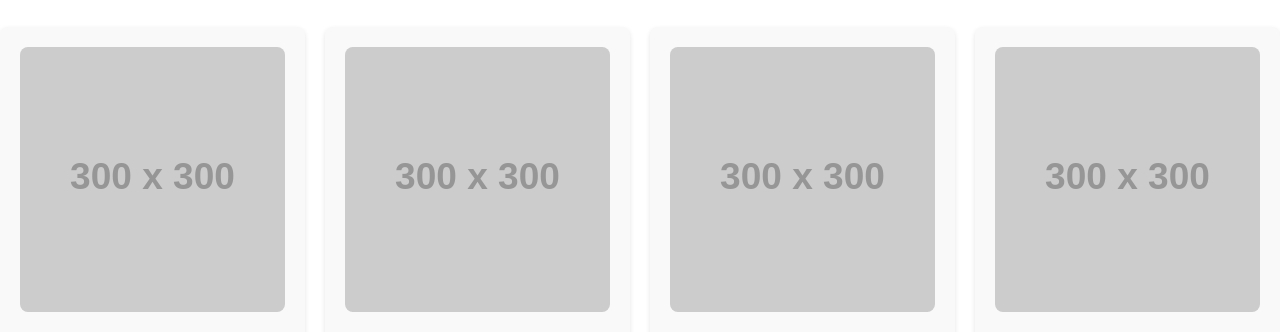
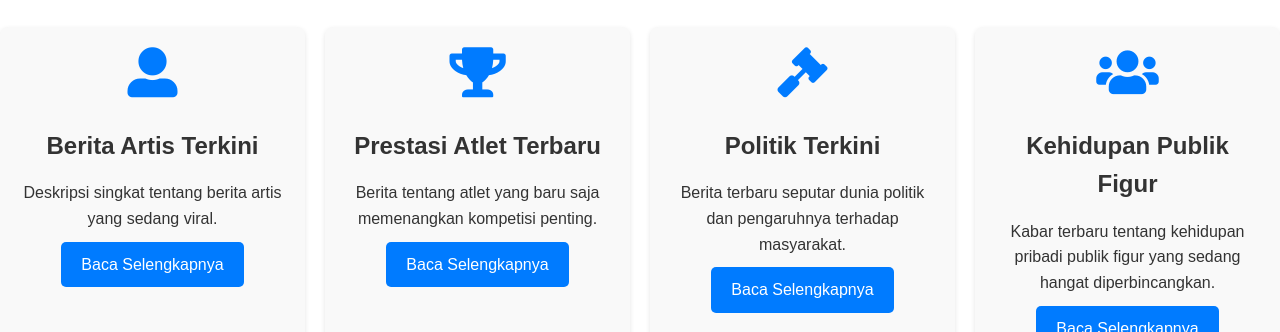
Before and after one commit to flashnewsid/topik-hot.github.io, a plain HTML site: page index.html in a window 1280 px wide. Shown: the part 441-773 px from the top of the page. Drawn offline with Linux system fonts and the light colour scheme; placeholder pictures from the web are drawn by us.

Commit message:
Update index.html

```diff
--- a/index.html
+++ b/index.html
@@ -3,8 +3,18 @@
 <head>
     <meta charset="UTF-8">
     <meta name="viewport" content="width=device-width, initial-scale=1.0">
-    <meta name="description" content="FlashNewsID - Berita Terkini tentang Artis, Atlet, Politik, dan Publik Figur Lainnya">
+    <meta name="description" content="FlashNewsID - Berita Terkini tentang Artis, Atlet, Politik, dan Publik Figur Lainnya.">
+    <meta name="keywords" content="berita, artis, atlet, politik, publik figur, berita viral">
+    <meta name="robots" content="index, follow">
+    <meta property="og:title" content="FlashNewsID - Berita Terkini dan Terpercaya">
+    <meta property="og:description" content="Dapatkan informasi terkini seputar artis, atlet, politik, dan publik figur lainnya hanya di FlashNewsID.">
+    <meta property="og:image" content="https://via.placeholder.com/600x315">
+    <meta property="og:url" content="https://flashnewsid.github.io/topik/">
     <title>FlashNewsID - Berita Artis, Atlet, Politik, & Publik Figur</title>
+
+    <!-- Link untuk Font Awesome -->
+    <link rel="stylesheet" href="https://cdnjs.cloudflare.com/ajax/libs/font-awesome/5.15.3/css/all.min.css">
+
     <style>
         /* Resetting margin and padding */
         * {
@@ -92,10 +102,10 @@
             box-shadow: 0 2px 5px rgba(0, 0, 0, 0.1);
         }
 
-        .news-item img {
-            width: 100%;
-            height: auto;
-            border-radius: 8px;
+        .news-item i {
+            font-size: 50px;
+            color: #007bff;
+            margin-bottom: 15px;
         }
 
         .news-item h3 {
@@ -153,25 +163,25 @@
             <h2>Berita Populer</h2>
             <div class="news-grid">
                 <div class="news-item">
-                    <img src="https://via.placeholder.com/300" alt="Gambar Berita 1">
+                    <i class="fas fa-user-alt"></i>
                     <h3>Berita Artis Terkini</h3>
                     <p>Deskripsi singkat tentang berita artis yang sedang viral.</p>
                     <a href="#">Baca Selengkapnya</a>
                 </div>
                 <div class="news-item">
-                    <img src="https://via.placeholder.com/300" alt="Gambar Berita 2">
+                    <i class="fas fa-trophy"></i>
                     <h3>Prestasi Atlet Terbaru</h3>
                     <p>Berita tentang atlet yang baru saja memenangkan kompetisi penting.</p>
                     <a href="#">Baca Selengkapnya</a>
                 </div>
                 <div class="news-item">
-                    <img src="https://via.placeholder.com/300" alt="Gambar Berita 3">
+                    <i class="fas fa-gavel"></i>
                     <h3>Politik Terkini</h3>
                     <p>Berita terbaru seputar dunia politik dan pengaruhnya terhadap masyarakat.</p>
                     <a href="#">Baca Selengkapnya</a>
                 </div>
                 <div class="news-item">
-                    <img src="https://via.placeholder.com/300" alt="Gambar Berita 4">
+                    <i class="fas fa-users"></i>
                     <h3>Kehidupan Publik Figur</h3>
                     <p>Kabar terbaru tentang kehidupan pribadi publik figur yang sedang hangat diperbincangkan.</p>
                     <a href="#">Baca Selengkapnya</a>
```
